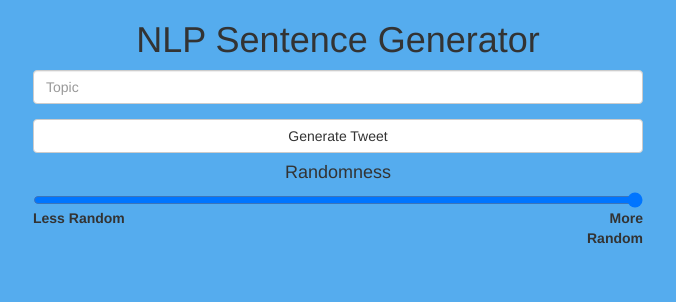
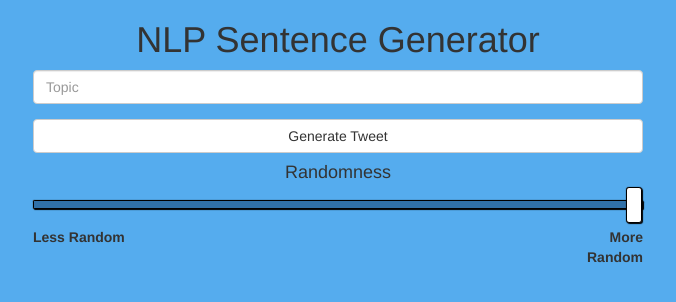
Before and after one commit to JoshWein/tweetGenerator, a PHP site: page / in a window 1280 px wide. Shown: the top 302 px of the page, without its empty margins (302-978 px from the left). Run offline with PHP 8.4, Linux system fonts and the light colour scheme.

Commit message:
Updated slider style

```diff
--- a/css/style.css
+++ b/css/style.css
@@ -5,3 +5,108 @@ body {
 #err {
 	color:red;
 }
+
+#rangeinput {
+
+}
+
+input[type=range] {
+  -webkit-appearance: none;
+  margin: 18px 0;
+  width: 100%;
+}
+
+input[type=range]:focus {
+  outline: none;
+}
+
+input[type=range]::-webkit-slider-runnable-track {
+  width: 100%;
+  height: 8.4px;
+  cursor: pointer;
+  animate: 0.2s;
+  box-shadow: 1px 1px 1px #000000, 0px 0px 1px #0d0d0d;
+  background: #3071a9;
+  border-radius: 1.3px;
+  border: 0.2px solid #010101;
+}
+
+input[type=range]::-webkit-slider-thumb {
+  box-shadow: 1px 1px 1px #000000, 0px 0px 1px #0d0d0d;
+  border: 1px solid #000000;
+  height: 36px;
+  width: 16px;
+  border-radius: 3px;
+  background: #ffffff;
+  cursor: pointer;
+  -webkit-appearance: none;
+  margin-top: -14px;
+}
+
+input[type=range]:focus::-webkit-slider-runnable-track {
+  background: #367ebd;
+}
+
+input[type=range]::-moz-range-track {
+  width: 100%;
+  height: 8.4px;
+  cursor: pointer;
+  animate: 0.2s;
+  box-shadow: 1px 1px 1px #000000, 0px 0px 1px #0d0d0d;
+  background: #3071a9;
+  border-radius: 1.3px;
+  border: 0.2px solid #010101;
+}
+
+input[type=range]::-moz-range-thumb {
+  box-shadow: 1px 1px 1px #000000, 0px 0px 1px #0d0d0d;
+  border: 1px solid #000000;
+  height: 36px;
+  width: 16px;
+  border-radius: 3px;
+  background: #ffffff;
+  cursor: pointer;
+}
+
+input[type=range]::-ms-track {
+  width: 100%;
+  height: 8.4px;
+  cursor: pointer;
+  animate: 0.2s;
+  background: transparent;
+  border-color: transparent;
+  border-width: 16px 0;
+  color: transparent;
+}
+
+input[type=range]::-ms-fill-lower {
+  background: #2a6495;
+  border: 0.2px solid #010101;
+  border-radius: 2.6px;
+  box-shadow: 1px 1px 1px #000000, 0px 0px 1px #0d0d0d;
+}
+
+input[type=range]::-ms-fill-upper {
+  background: #3071a9;
+  border: 0.2px solid #010101;
+  border-radius: 2.6px;
+  box-shadow: 1px 1px 1px #000000, 0px 0px 1px #0d0d0d;
+}
+
+input[type=range]::-ms-thumb {
+  box-shadow: 1px 1px 1px #000000, 0px 0px 1px #0d0d0d;
+  border: 1px solid #000000;
+  height: 36px;
+  width: 16px;
+  border-radius: 3px;
+  background: #ffffff;
+  cursor: pointer;
+}
+
+input[type=range]:focus::-ms-fill-lower {
+  background: #3071a9;
+}
+
+input[type=range]:focus::-ms-fill-upper {
+  background: #367ebd;
+}
```
